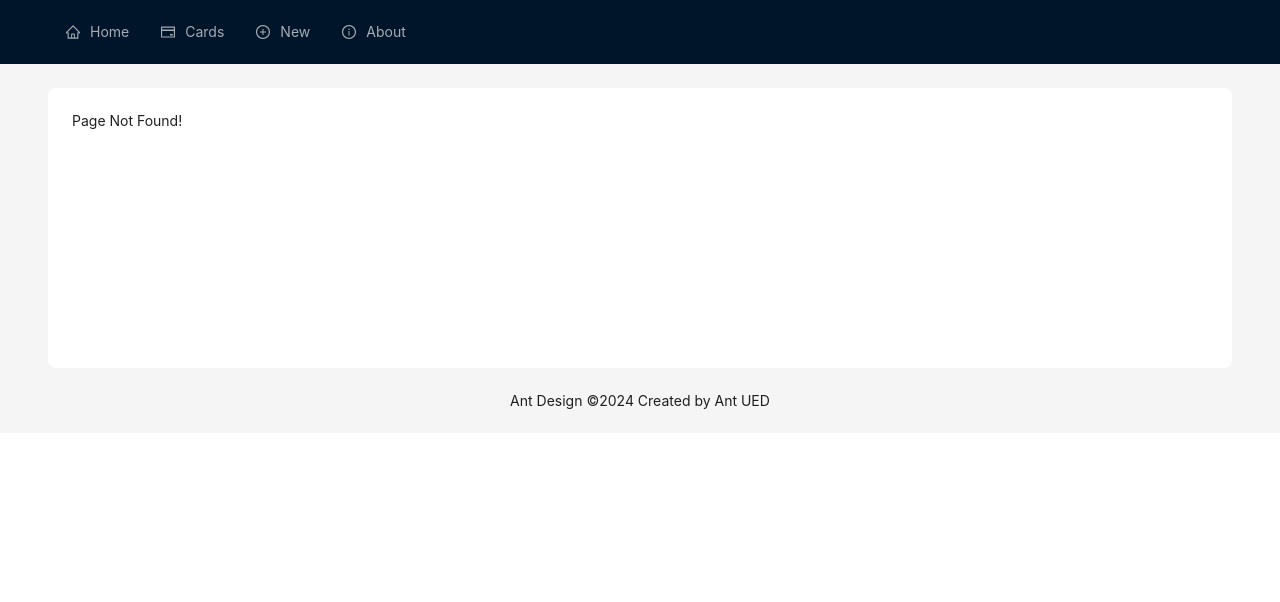
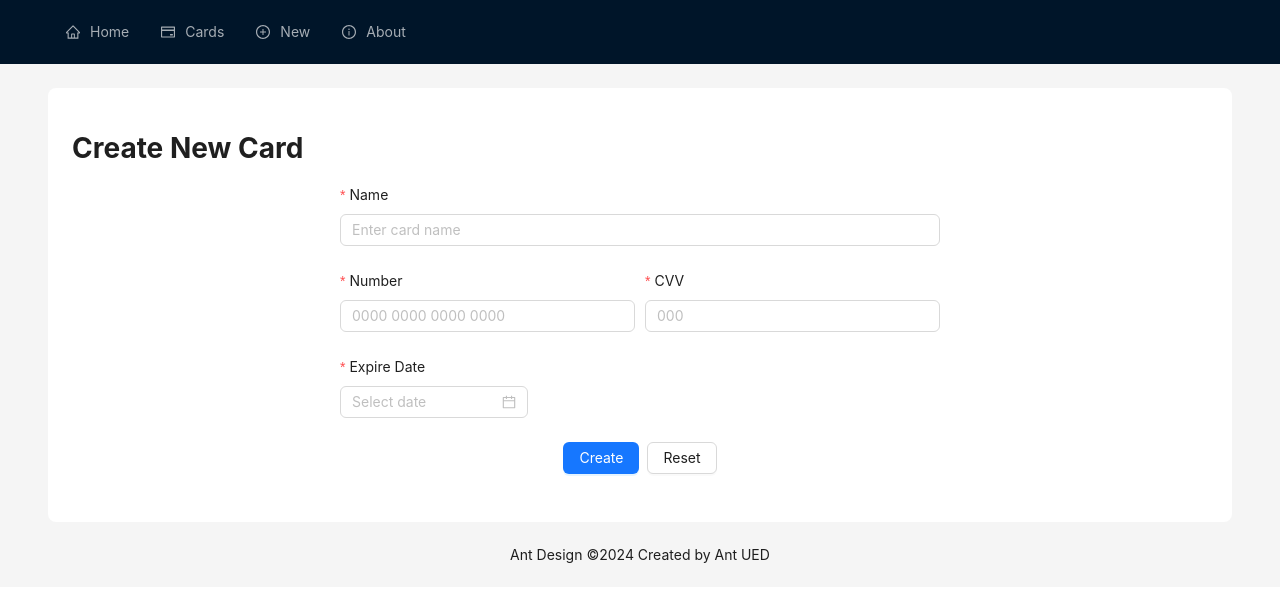
Before and after one commit to andrxpie/Privat24-React, a React (Create React App) app: page /new/card in a window 1280 px wide. Before the commit this address had no page. Shown: the top 602 px of the page. Built offline with nearby package versions, Linux system fonts and the light colour scheme.

Commit message:
Some changes.

```diff
--- a/src/App.js
+++ b/src/App.js
@@ -2,6 +2,10 @@ import React from 'react';
 import { BrowserRouter, Routes, Route, Outlet } from "react-router-dom";
 import Layout from './components/Layout';
 import Choise from './components/Choise';
+import NewCardForm from './components/NewCardForm';
+import NewTransactionForm from './components/NewTransactionForm';
+import PayNumForm from './components/PayNumForm';
+import Archive from './components/Archive';
 import Home from './components/Home';
 import Cards from './components/Cards';
 import NoPage from './components/NoPage';
@@ -14,6 +18,10 @@ const App = () => {
           <Route index element={<Home />} />
           <Route path="cards" element={<Cards />} />
           <Route path="new" element={<Choise />} />
+          <Route path="new/card" element={<NewCardForm />} />
+          <Route path="new/transaction" element={<NewTransactionForm />} />
+          <Route path="new/paynum" element={<PayNumForm />} />
+          <Route path="archive" element={<Archive />} />
           <Route path="*" element={<NoPage />} />
         </Route>
       </Routes>
--- a/src/App.scss
+++ b/src/App.scss
@@ -51,10 +51,14 @@ h2 Button {
   display: grid;
   grid-template-columns: 1fr 1fr;
 
+  Link {
+    width: 100%;
+    height: 100vh;
+  }
+
   .element {
     margin: 10px;
     color: white;
-    /* display: flex; */
     height: 32vh;
     padding-top: 40px;
     padding-left: 40px;
--- /dev/null
+++ b/src/components/Archive.js
@@ -0,0 +1,7 @@
+import React from 'react'
+
+export default function Archive() {
+  return (
+    <div>Archive</div>
+  )
+}
--- a/src/components/Choise.js
+++ b/src/components/Choise.js
@@ -1,8 +1,16 @@
-import { CreditCardOutlined, DollarOutlined, HistoryOutlined, PhoneOutlined, RollbackOutlined, SwapLeftOutlined } from "@ant-design/icons";
+import {
+  CreditCardOutlined,
+  DollarOutlined,
+  HistoryOutlined,
+  PhoneOutlined,
+  RollbackOutlined,
+  SwapLeftOutlined,
+} from "@ant-design/icons";
+import { Link } from "react-router-dom";
 import { Space } from "antd";
 import { Button } from "antd";
 import React from "react";
-import '../App.scss';
+import "../App.scss";
 
 export default function Choise() {
   return (
@@ -14,22 +22,30 @@ export default function Choise() {
         <span>Back</span>
       </h2>
       <div className="container">
-        <Space className="element" routerLink="/new/card">
+        <Link to="card" className="element">
+          <Space>
             <CreditCardOutlined />
             Карту
           </Space>
-        <Space className="element" routerLink="/new/transaction">
+        </Link>
+        <Link to="transaction" className="element">
+          <Space>
             <DollarOutlined />
             Переказ
           </Space>
-        <Space className="element" routerLink="/new/paynum">
+        </Link>
+        <Link to="paynum" className="element">
+          <Space>
             <PhoneOutlined />
             Поповнення рахунку
           </Space>
-        <Space className="element" routerLink="/history">
+        </Link>
+        <Link to="../archive" className="element">
+          <Space>
             <HistoryOutlined />
             Архів
           </Space>
+        </Link>
       </div>
     </>
   );
--- /dev/null
+++ b/src/components/NewCardForm.js
@@ -0,0 +1,128 @@
+import React, { useEffect } from 'react';
+import { Button, Form, Input, InputNumber, Space, DatePicker } from 'antd';
+
+const onChange = (date, dateString) => {
+  console.log(date, dateString);
+};
+
+export default function NewCardForm({ card }) {
+
+    useEffect(() => {
+        if (card) {
+            form.setFieldsValue(card);
+        }
+    }, []);
+
+    const [form] = Form.useForm();
+
+    const onFinish = (values) => {
+        console.log(values);
+    };
+    const onReset = () => {
+        form.resetFields();
+    };
+
+    return (
+        <>
+            <h1>Create New Card</h1>
+            <Form
+                form={form}
+                name="control-hooks"
+                onFinish={onFinish}
+                style={{
+                    maxWidth: 600,
+                    margin: "auto"
+                }}
+                layout="vertical"
+            >
+                <Form.Item
+                    name="name"
+                    label="Name"
+                    rules={[
+                        {
+                            required: true,
+                        },
+                    ]}
+                    style={{
+                        flexGrow: 1
+                    }}
+
+                >
+                    <Input placeholder="Enter card name" />
+                </Form.Item>
+
+                <div style={col2}>
+
+                    <Form.Item
+                        name="number"
+                        label="Number"
+                        rules={[
+                            {
+                                required: true,
+
+                            },
+                        ]}
+                        style={{ flexGrow: 1 }}
+                    >
+                        <Input
+                            style={{
+                                width: '100%',
+                            }}
+                            placeholder="0000 0000 0000 0000"
+                        />
+                    </Form.Item>
+
+                    <Form.Item
+                        name="cvv"
+                        label="CVV"
+                        rules={[
+                            {
+                                required: true,
+                                max: 3,
+                            },
+                        ]}
+                        style={{ flexGrow: 1 }}
+                    >
+                        <Input
+                            style={{
+                                width: '100%',
+                            }}
+                            placeholder="000"
+                        />
+                    </Form.Item>
+                </div>
+
+                <Form.Item
+                    name="expireDate"
+                    label="Expire Date"
+                    rules={[
+                        {
+                            required: true,
+                        },
+                    ]}
+                >
+                    <DatePicker onChange={onChange} />
+                </Form.Item>
+
+                <Form.Item style={{
+                    textAlign: "center"
+                }}>
+
+                    <Space>
+                        <Button type="primary" htmlType="submit">
+                            Create
+                        </Button>
+                        <Button htmlType="button" onClick={onReset}>
+                            Reset
+                        </Button>
+                    </Space>
+                </Form.Item>
+            </Form>
+        </>
+    );
+};
+
+const col2 = {
+    display: "flex",
+    gap: 10
+}
--- /dev/null
+++ b/src/components/NewTransactionForm.js
@@ -0,0 +1,7 @@
+import React from 'react'
+
+export default function NewTransactionForm() {
+  return (
+    <div>NewTransactionForm</div>
+  )
+}
--- /dev/null
+++ b/src/components/PayNumForm.js
@@ -0,0 +1,7 @@
+import React from 'react'
+
+export default function PayNumForm() {
+  return (
+    <div>PayNumForm</div>
+  )
+}
```
Lines whose indentation alone changed are shown as unchanged.
